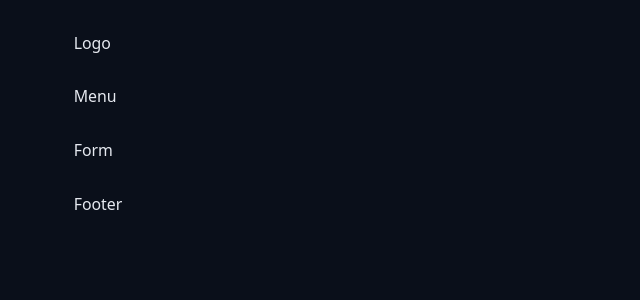
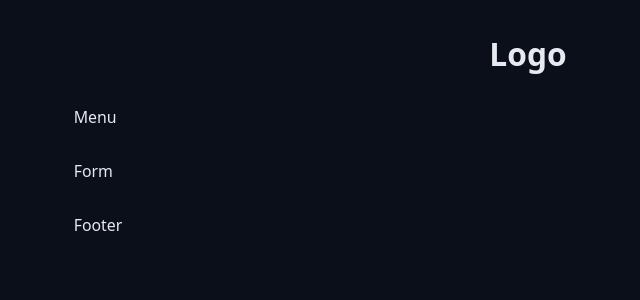
Before and after one commit to Lbitten/Furinos-Pomodoro, a React (Vite) app: page / in a window 1280 px wide. Shown: the top 300 px of the page, without its empty margins (112-752 px from the left). Built offline with nearby package versions, Linux system fonts and the light colour scheme.

Commit message:
Movendo Container para seu proprio Component

```diff
--- a/src/App.tsx
+++ b/src/App.tsx
@@ -1,29 +1,17 @@
 import "./styles/global.css";
 import "./styles/theme.css";
+import { Container } from "./components/Container";
+import { Heading } from "./components/heading";
 
 export function App() {
   return (
     <>
-      <div className="container">
-        <div className="content">
-          <section>Logo</section>
-        </div>
-      </div>
-      <div className="container">
-        <div className="content">
-          <section>Menu</section>
-        </div>
-      </div>
-      <div className="container">
-        <div className="content">
-          <section>Form</section>
-        </div>
-      </div>
-      <div className="container">
-        <div className="content">
-          <section>Footer</section>
-        </div>
-      </div>
+      <Container>
+        <Heading>Logo</Heading>
+      </Container>
+      <Container>Menu</Container>
+      <Container>Form</Container>
+      <Container>Footer</Container>
     </>
   );
 }
--- /dev/null
+++ b/src/components/container.module.css
@@ -0,0 +1,12 @@
+.container {
+  max-width: 98rem;
+  margin: 0 auto;
+}
+
+.content {
+  margin: 3.2rem;
+}
+
+.container-fluid {
+  max-width: 0;
+}
--- /dev/null
+++ b/src/components/container.tsx
@@ -0,0 +1,15 @@
+import styles from "./container.module.css";
+
+type ContainerProps = {
+  children: React.ReactNode;
+};
+
+export function Container({ children }: ContainerProps) {
+  return (
+    <>
+      <div className={styles.container}>
+        <div className={styles.content}>{children}</div>
+      </div>
+    </>
+  );
+}
--- a/src/styles/global.css
+++ b/src/styles/global.css
@@ -15,16 +15,3 @@
   background: var(--gray-900);
   color: var(--text-default);
 }
-
-.container {
-  max-width: 98rem;
-  margin: 0 auto;
-}
-
-.content {
-  margin: 3.2rem;
-}
-
-.container-fluid {
-  max-width: 0;
-}
```
